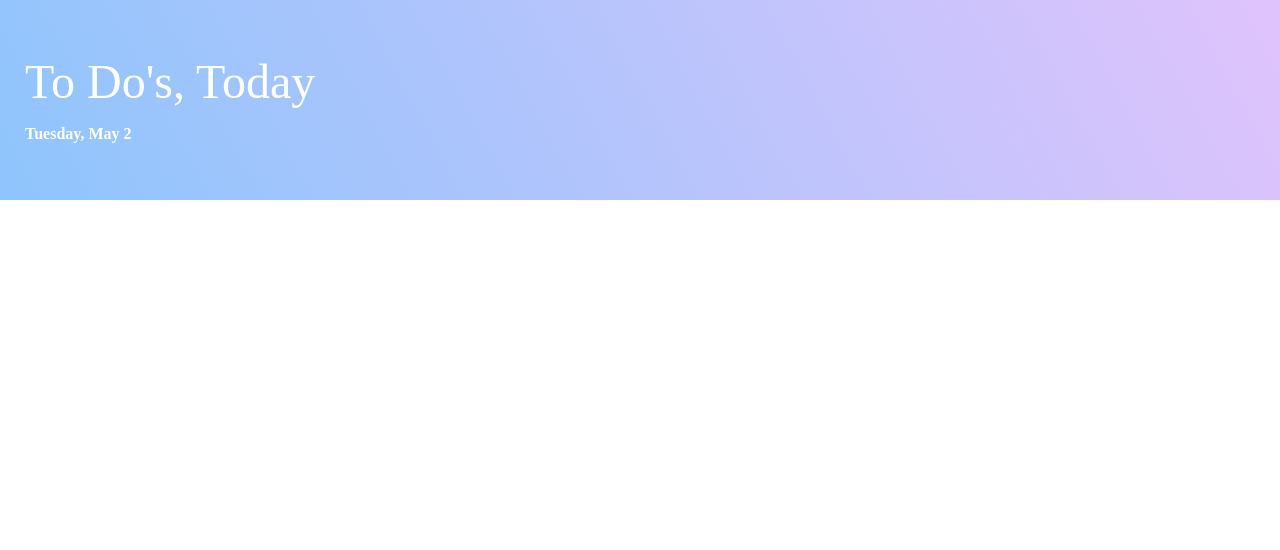
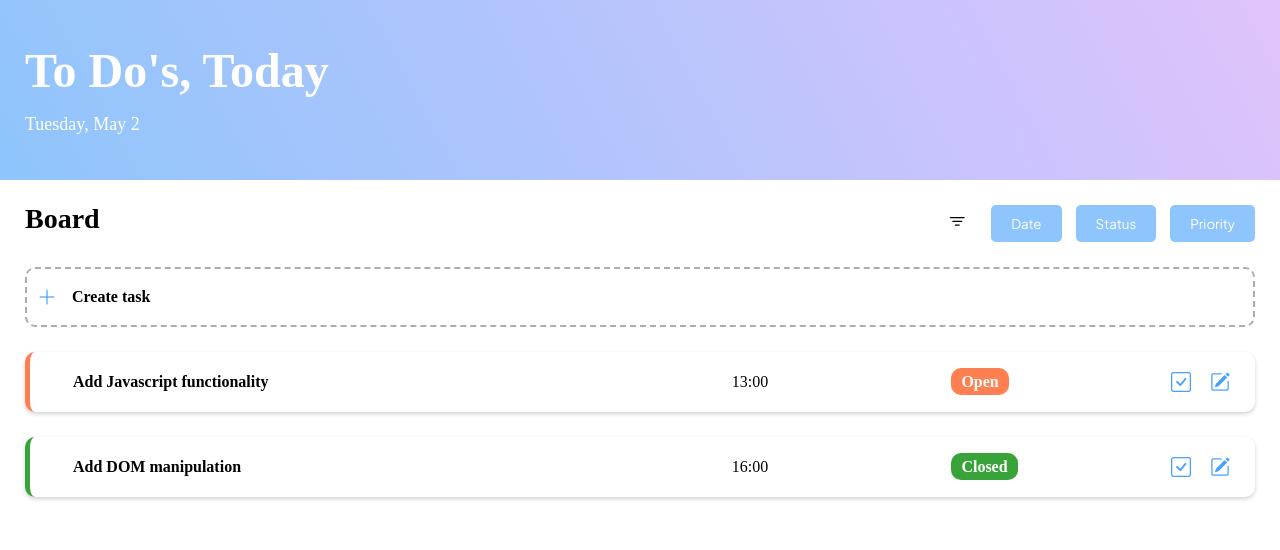
Before and after one commit to samumic/cas_fee_todo, a website with bundled scripts: page source/public/index.html in a window 1280 px wide. Built offline with nearby package versions, Linux system fonts and the light colour scheme.

Commit message:
feat(UI): adds basic html structure and css

```diff
--- a/source/public/index.css
+++ b/source/public/index.css
@@ -1,4 +1,5 @@
-@import url('https://fonts.googleapis.com/css2?family=Plus+Jakarta+Sans:wght@200;300;600;800&display=swap');
+@import url('https://fonts.googleapis.com/css2?family=Plus+Jakarta+Sans:wght@200;300;400;600;800&display=swap');
+@import url('https://cdn.jsdelivr.net/npm/bootstrap-icons@1.8.2/font/bootstrap-icons.css');
 
 * {
   box-sizing: border-box;
@@ -6,11 +7,12 @@
 
 body {
   font-family: 'Plus Jakarta Sans', sans-serif;
+  font-weight: 400;
 }
 
-.o-app-header {
+.l-app-header {
   width: 100%;
-  height: 200px;
+  height: 180px;
   padding: 0 25px;
   color: white;
   background-color: #8ec5fc;
@@ -28,10 +30,129 @@ body {
 
 .o-app-header__title {
   font-size: 48px;
+  font-weight: 800;
 }
 
 .o-app-header__subtitle {
-  font-size: 16px;
+  font-size: 18px;
   margin-top: 20px;
+  font-weight: 300;
+}
+
+.l-app-container {
+  padding: 25px;
+}
+
+.m-task-header {
+  display: flex;
+  flex-direction: row;
+  justify-content: space-between;
+  margin-bottom: 25px;
+}
+
+.m-task-header__title {
+  font-size: 28px;
   font-weight: 600;
 }
+
+.m-task__list {
+  width: 100%;
+  height: 100%;
+}
+
+.m-task__list-item {
+  display: flex;
+  flex-direction: row;
+  align-items: center;
+  width: 100%;
+  height: 60px;
+  padding: 10px;
+  margin-bottom: 25px;
+  border-radius: 10px;
+  cursor: pointer;
+  transition: all ease-in 0.2s;
+}
+
+.m-task__list-item--closed {
+  border-left: 5px solid #38a338;
+}
+
+.m-task__list-item--open {
+  border-left: 5px solid #ff7f50;
+}
+
+.m-task__list-item--create {
+  border: dashed 2px #adadad;
+}
+
+.m-task__list-item--create:hover {
+  border-color: #8e8e8e;
+}
+
+.m-task__list-item--open,
+.m-task__list-item--closed {
+  padding-left: 43px;
+  box-shadow: rgb(0 0 0 / 18%) 0 2px 4px;
+}
+
+.m-task__list-item--open:hover,
+.m-task__list-item--closed:hover {
+  background-color: #f8f8f8;
+}
+
+.m-task__list-item-text {
+  font-weight: 600;
+  flex: 3;
+}
+
+.m-task__list-item-date {
+  flex: 1;
+}
+
+.m-task__list-item-status {
+  flex: 1;
+}
+
+.m-task__list-item--open .m-task__list-item-status span {
+  font-weight: 600;
+  padding: 5px 10px;
+  border-radius: 10px;
+  color: #fff;
+  background-color: #ff7f50;
+}
+
+.m-task__list-item--closed .m-task__list-item-status span {
+  font-weight: 600;
+  padding: 5px 10px;
+  border-radius: 10px;
+  color: #fff;
+  background-color: #38a338;
+}
+
+.m-task__list-item i {
+  font-size: 20px;
+  color: #46a0ff;
+  margin-right: 15px;
+}
+
+.m-task-header__filter i {
+  font-size: 20px;
+  margin-right: 10px;
+}
+
+.m-task-header__filter-action {
+  font-family: 'Plus Jakarta Sans', sans-serif;
+  font-weight: 400;
+  padding: 10px 20px;
+  background-color: #8ec5fc;
+  color: white;
+  border: none;
+  border-radius: 5px;
+  cursor: pointer;
+  margin-left: 10px;
+  transition: all ease-in 0.2s;
+}
+
+.m-task-header__filter-action:hover {
+  background-color: #4ba5ff;
+}
--- a/source/public/index.html
+++ b/source/public/index.html
@@ -15,13 +15,52 @@
     <script src="./index.js" type="module"></script>
   </head>
   <body>
-    <header class="o-app-header">
+    <header class="l-app-header">
       <div class="o-app-header__container">
         <h1 class="o-app-header__title">To Do's, Today</h1>
         <span class="o-app-header__subtitle js-app-header__subtitle">Monday, August 10</span>
       </div>
     </header>
-    <main></main>
-    <footer></footer>
+    <main>
+      <div class="l-app-container">
+        <div class="m-task-header">
+          <h2 class="m-task-header__title">Board</h2>
+          <div class="m-task-header__filter">
+            <i class="bi bi-filter"></i>
+            <button class="m-task-header__filter-action">Date</button>
+            <button class="m-task-header__filter-action">Status</button>
+            <button class="m-task-header__filter-action">Priority</button>
+          </div>
+        </div>
+        <ul class="m-task__list">
+          <li class="m-task__list-item m-task__list-item--create">
+            <i class="bi bi-plus-lg"></i>
+            <span class="m-task__list-item-text">Create task</span>
+          </li>
+          <li class="m-task__list-item m-task__list-item--open">
+            <span class="m-task__list-item-text">Add Javascript functionality</span>
+            <span class="m-task__list-item-date">13:00</span>
+            <span class="m-task__list-item-status">
+              <span>Open</span>
+            </span>
+            <span>
+              <i class="bi bi-check-square"></i>
+              <i class="bi bi-pencil-square"></i>
+            </span>
+          </li>
+          <li class="m-task__list-item m-task__list-item--closed">
+            <span class="m-task__list-item-text">Add DOM manipulation</span>
+            <span class="m-task__list-item-date">16:00</span>
+            <span class="m-task__list-item-status">
+              <span>Closed</span>
+            </span>
+            <span>
+              <i class="bi bi-check-square"></i>
+              <i class="bi bi-pencil-square"></i>
+            </span>
+          </li>
+        </ul>
+      </div>
+    </main>
   </body>
 </html>
```
